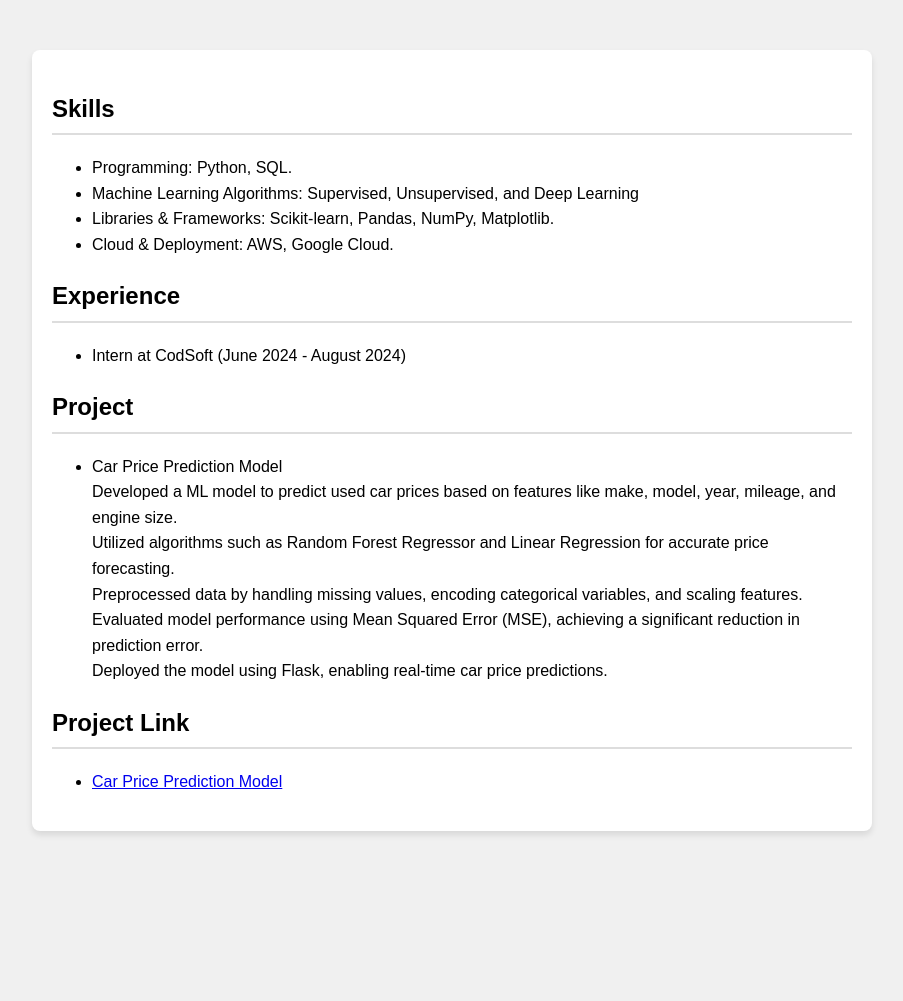
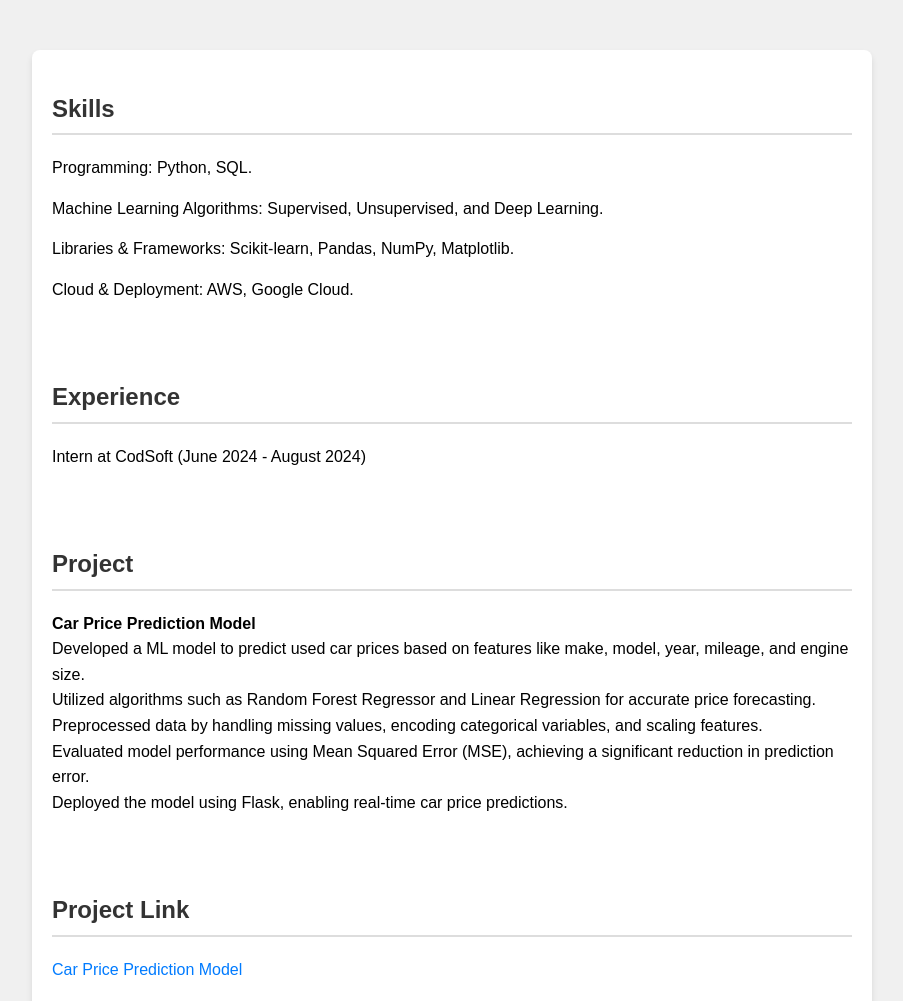
Before and after one commit to Saket-9507/Resume2.io, a plain HTML site: page skill-python.html in a window 1280 px wide. Shown: the top 1001 px of the page, without its empty margins (188-1091 px from the left). Before the commit the page ends 881 px from the top, so only its background shows below. Drawn offline with Linux system fonts and the light colour scheme.

Commit message:
Update skill-python.html

```diff
--- a/skill-python.html
+++ b/skill-python.html
@@ -3,7 +3,7 @@
 <head>
     <meta charset="UTF-8">
     <meta name="viewport" content="width=device-width, initial-scale=1.0">
-    <title>Java Projects</title>
+    <title>ML Projects</title>
     <style>
         body {
             font-family: Arial, sans-serif;
@@ -22,22 +22,51 @@
             box-shadow: 0 4px 6px rgba(0, 0, 0, 0.1);
         }
 
+        .section {
+            margin-bottom: 20px; /* Adds space between sections */
+        }
+
         .section h2 {
             font-size: 1.5em;
             border-bottom: 2px solid #ddd;
             padding-bottom: 5px;
+            color: #333;
+        }
+
+        ul {
+            list-style: none; /* Removes default list bullets */
+            padding: 0;
+        }
+
+        ul li {
+            margin-bottom: 15px; /* Space between each list item */
+        }
+
+        a {
+            color: #007bff;
+            text-decoration: none;
+        }
+
+        a:hover {
+            text-decoration: underline;
+        }
+
+        .dynamic-content {
+            display: flex;
+            flex-direction: column; /* Ensures vertical stacking of sections */
+            gap: 20px; /* Adds vertical spacing between sections */
         }
     </style>
 </head>
 <body>
     <div class="resume-container">
+        <div class="dynamic-content">
             <div class="section">
                 <h2>Skills</h2>
                 <ul>
                     <li>Programming: Python, SQL.</li>
-                <li>Machine Learning Algorithms: Supervised, Unsupervised, and Deep Learning</li>
-                <li>Libraries & Frameworks: Scikit-learn, Pandas, NumPy, Matplotlib.
-                </li>
+                    <li>Machine Learning Algorithms: Supervised, Unsupervised, and Deep Learning.</li>
+                    <li>Libraries & Frameworks: Scikit-learn, Pandas, NumPy, Matplotlib.</li>
                     <li>Cloud & Deployment: AWS, Google Cloud.</li>
                 </ul>
             </div>
@@ -50,20 +79,26 @@
             <div class="section">
                 <h2>Project</h2>
                 <ul>
-                <li>Car Price Prediction Model<br>
-
-                    Developed a ML model to predict used car prices based on features like make, model, year, mileage, and engine size.<br>
-                    Utilized algorithms such as Random Forest Regressor and Linear Regression for accurate price forecasting.<br>
-                    Preprocessed data by handling missing values, encoding categorical variables, and scaling features.<br>
-                    Evaluated model performance using Mean Squared Error (MSE), achieving a significant reduction in prediction error.<br>
-                    Deployed the model using Flask, enabling real-time car price predictions.</li>
+                    <li>
+                        <strong>Car Price Prediction Model</strong><br>
+                        <span>Developed a ML model to predict used car prices based on features like make, model, year, mileage, and engine size.</span><br>
+                        <span>Utilized algorithms such as Random Forest Regressor and Linear Regression for accurate price forecasting.</span><br>
+                        <span>Preprocessed data by handling missing values, encoding categorical variables, and scaling features.</span><br>
+                        <span>Evaluated model performance using Mean Squared Error (MSE), achieving a significant reduction in prediction error.</span><br>
+                        <span>Deployed the model using Flask, enabling real-time car price predictions.</span>
+                    </li>
                 </ul>
             </div>
             <div class="section">
                 <h2>Project Link</h2>
                 <ul>
-                <li><a href="https://github.com/Saket-9507/INTERNPE_TASK-2" target="_blank">Car Price Prediction Model</a></li>
+                    <li>
+                        <a href="https://github.com/Saket-9507/INTERNPE_TASK-2" target="_blank">
+                            Car Price Prediction Model
+                        </a>
+                    </li>
                 </ul>
+            </div>
         </div>
     </div>
 </body>
```
Lines whose indentation alone changed are shown as unchanged.
